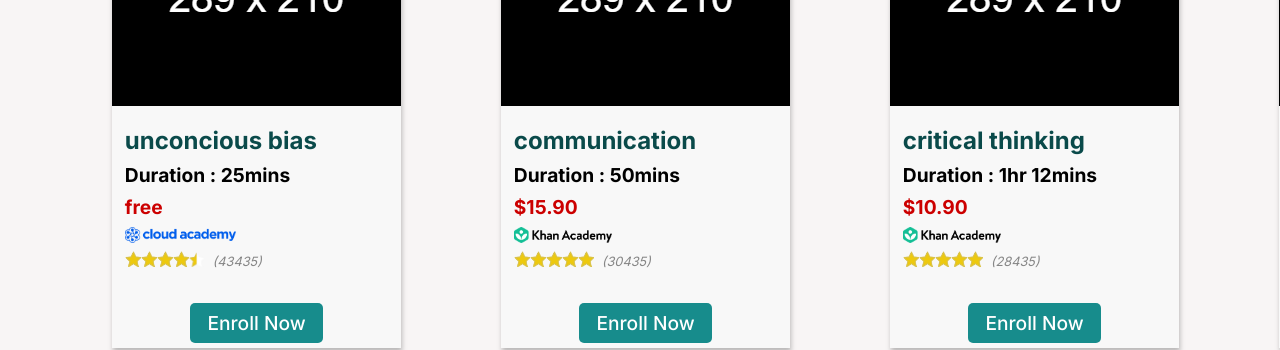
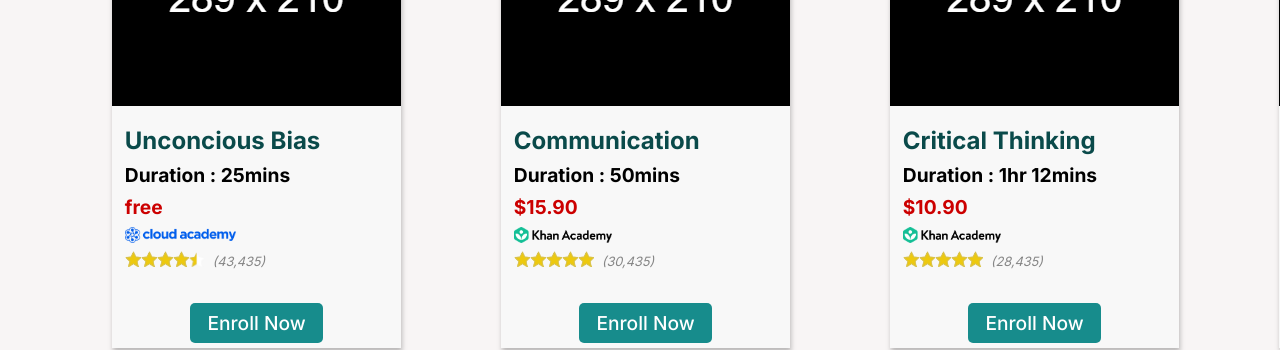
Before and after one commit to SamerEGhaly/Online-Learning-Site, a React (Vite) app: page / in a window 1280 px wide. Shown: the part 1520-1870 px from the top of the page. Built offline with nearby package versions, Linux system fonts and the light colour scheme.

Commit message:
course component style optimization

```diff
--- a/src/CSS/course.css
+++ b/src/CSS/course.css
@@ -32,6 +32,7 @@
 
 .course-title{
     color: #0A4A4A;
+    text-transform: capitalize;
 }
 
 .course-duration{
--- a/src/Components/Course.jsx
+++ b/src/Components/Course.jsx
@@ -21,6 +21,7 @@ function Course(props){
             break;
     }
 
+    function getStars(){
         const starsCount = parseFloat(props.stars)
         var starsArray = []
         const wholeStars = Math.floor(starsCount)
@@ -33,6 +34,9 @@ function Course(props){
             starsArray.push(<img src="/src/assets/Images/half-star.png" className="star"/>)
         }
 
+        return starsArray
+    }
+
     return(
         <div className="course-card">
             <img src={props.thumbnail} alt="course thumbnail" className="course-thumbnail" />
@@ -43,8 +47,8 @@ function Course(props){
                 <p className="course-price">{props.price == "free"? props.price : `$${props.price}`}</p>
                 <img src={platformLogo} alt="platform logo" className="course-platform" />
                 <div className="rating">
-                    <div className="stars">{starsArray}</div>
-                    <p className="reviews-count">({props.no_of_ratings})</p>
+                    <div className="stars">{getStars()}</div>
+                    <p className="reviews-count">({parseInt(props.no_of_ratings).toLocaleString()})</p>
                 </div>
             </div>
                 <button className="enroll-button">Enroll Now</button>
```
Lines whose indentation alone changed are shown as unchanged.
